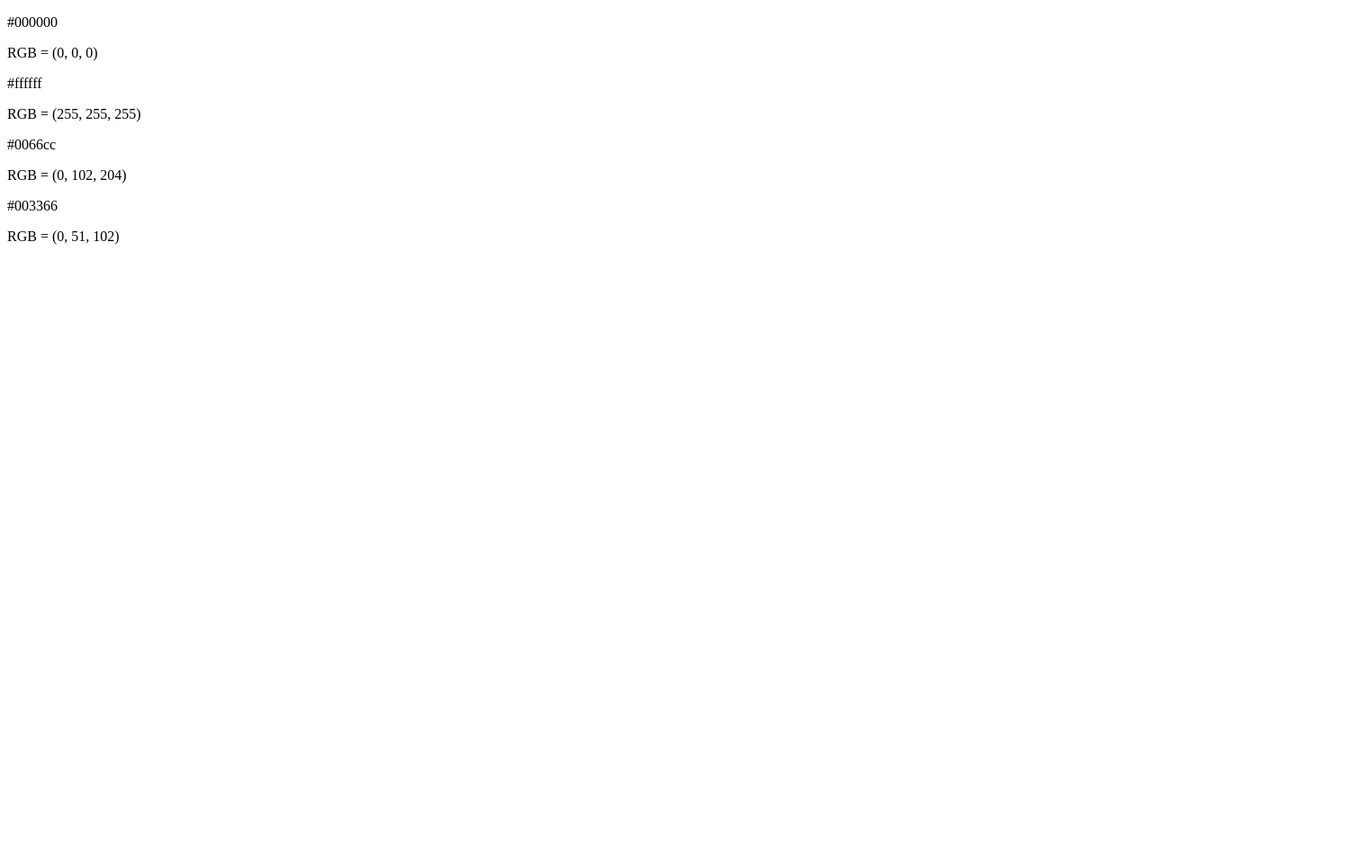
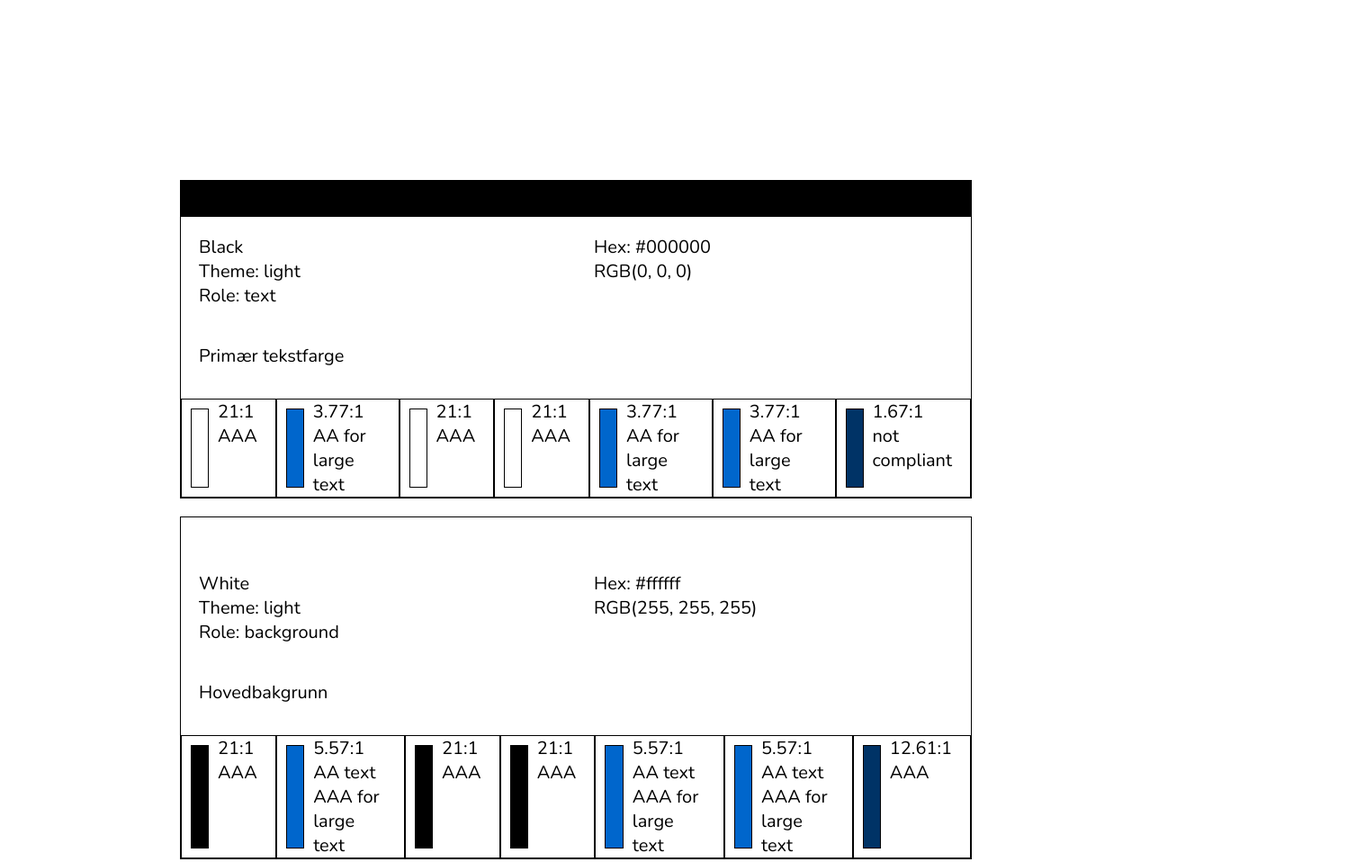
Before and after one commit to LektorDahle/PM-semester-project-plan, a plain HTML site: page _tools/colour-controll/index.html in a window 1280 px wide. Shown: the top 958 px of the page at 90% size, 1497 px wide, since content can reach past the window. Before the commit the page ends 800 px from the top, so only its background shows below. Drawn offline with nearby package versions, Linux system fonts and the light colour scheme.

Commit message:
v1 of colour controll finished, added the pm report

```diff
--- a/_tools/colour-controll/index.html
+++ b/_tools/colour-controll/index.html
@@ -15,6 +15,10 @@
     <meta charset="UTF-8">
     <meta name="viewport" content="width=device-width, initial-scale=1.0">
     <title>Project Colour</title>
+    <link rel="preconnect" href="https://fonts.googleapis.com">
+    <link rel="preconnect" href="https://fonts.gstatic.com" crossorigin>
+    <link href="https://fonts.googleapis.com/css2?family=Nunito:ital,wght@0,200..1000;1,200..1000&display=swap"
+        rel="stylesheet">
 </head>
 
 <body>
@@ -40,18 +44,66 @@
                 "theme": "light"
             },
             {
-                "id": "examle1",
+                "id": "example1",
                 "name": "Brand Blue",
                 "hex": "#0066cc",
-                "role": "accent",
+                "role": "CTA",
                 "description": "Primær aksentfarge",
                 "theme": "light"
             },
             {
-                "id": "examle2",
+                "id": "foreground",
+                "name": "Black",
+                "hex": "#000000",
+                "role": "text",
+                "description": "Primær tekstfarge",
+                "theme": "light"
+            },
+            {
+                "id": "background",
+                "name": "White",
+                "hex": "#ffffff",
+                "role": "background",
+                "description": "Hovedbakgrunn",
+                "theme": "light"
+            },
+            {
+                "id": "foreground",
+                "name": "Black",
+                "hex": "#000000",
+                "role": "text",
+                "description": "Primær tekstfarge",
+                "theme": "light"
+            },
+            {
+                "id": "background",
+                "name": "White",
+                "hex": "#ffffff",
+                "role": "background",
+                "description": "Hovedbakgrunn",
+                "theme": "light"
+            },
+            {
+                "id": "example1",
+                "name": "Brand Blue",
+                "hex": "#0066cc",
+                "role": "CTA",
+                "description": "Primær aksentfarge",
+                "theme": "light"
+            },
+            {
+                "id": "example1",
+                "name": "Brand Blue",
+                "hex": "#0066cc",
+                "role": "CTA",
+                "description": "Primær aksentfarge",
+                "theme": "light"
+            },
+            {
+                "id": "example2",
                 "name": "Dark Blue",
                 "hex": "#003366",
-                "role": "accent",
+                "role": "CTA",
                 "description": "Primær aksentfarge",
                 "theme": "light"
             }
@@ -86,7 +138,7 @@
         if (value <= 0.03928) {
             return value / 12.92
         }
-        return ((value + 0.055) / 1.055) ** 2.4
+        return ((value + 0.055) / 1.055) ** 2.4;
     }
 
     function contrastRatio(r1 = 0, g1 = 0, b1 = 0, r2 = 255, g2 = 255, b2 = 255) {
@@ -114,19 +166,18 @@
         else {
             contrastNum = (L1 + 0.05) / (L2 + 0.05);
         }
+        contrastNum = Math.round(contrastNum * 100) / 100;
         if (contrastNum < 3) {
-            return `Kontrast ${contrastNum}:1 og dekker ikke WCAG-standard`;
+            return `${contrastNum}:1<br>not compliant`;
         }
         else if (contrastNum < 4.5) {
-            return `Kontrast ${contrastNum}:1 som er AA for stor tekst`;
+            return `${contrastNum}:1<br>AA for large text`;
         }
         else if (contrastNum < 7) {
-            return `Kontrast ${contrastNum}:1 som er AA for tekst og AAA for stor tekst`;
+            return `${contrastNum}:1<br>AA text<br>AAA for large text`;
         }
-        else return `Kontrast ${contrastNum}:1 som er AAA`;
+        else return `${contrastNum}:1<br>AAA`;
     }
-
-    console.log(contrastRatio())
 
     const raw = document.getElementById("coloursList").textContent;
     const data = JSON.parse(raw);
@@ -135,25 +186,138 @@
 
     for (let i of data.colours) {
         const colourCard = document.createElement("div");
-        const parentColour = document.createElement("div");
-        parentColour.style.background = i["hex"];
-        parentColour.style.width = "100px";
-        parentColour.style.height = "100px";
+        colourCard.classList.add("colour-card");
+
+        const info = document.createElement("div");
+        info.classList.add("info");
+
+        const space = document.createElement("div");
+        space.classList.add("colour-space");
+
+        const description = document.createElement("div");
+        description.classList.add("description");
+        const descText = document.createElement("p");
+        descText.innerText = i["description"];
+        description.appendChild(descText);
+
+        const colour = document.createElement("div");
+        colour.classList.add("colour");
+        colour.style.background = i["hex"];
+
+        const test = document.createElement("div");
+        test.classList.add("test");
+
+        const name = document.createElement("p");
+        name.innerText = i["name"];
+        const theme = document.createElement("p");
+        theme.innerText = "Theme: " + i["theme"];
+        const role = document.createElement("p");
+        role.innerText = "Role: " + i["role"];
+        info.append(name, theme, role);
+
 
 
         const hex = document.createElement("p");
-        hex.innerText = i["hex"];
+        hex.innerText = "Hex: " + i["hex"];
         const { r, g, b } = hexToRGB(i["hex"]);
         const rgbColour = document.createElement("p");
-        rgbColour.innerText = `RGB = (${r}, ${g}, ${b})`;
+        rgbColour.innerText = `RGB(${r}, ${g}, ${b})`;
+        space.append(hex, rgbColour);
 
-        colourCard.append(hex, rgbColour)
-        //parentColour.appendChild(hex);
+        colourCard.append(info, space, description, colour, test);
         body.appendChild(colourCard);
-        //for (let i of data.colours){
+        for (let j of data.colours) {
+            if (i["hex"] != j["hex"]) {
+                const testCard = document.createElement("div");
+                testCard.classList.add("test-card");
 
-        //}
+                const testCol = document.createElement("div");
+                testCol.classList.add("testCol");
+                testCol.style.background = j["hex"];
+
+
+                const { r: r1, g: g1, b: b1 } = hexToRGB(i["hex"]);
+                const { r: r2, g: g2, b: b2 } = hexToRGB(j["hex"]);
+                const t = contrastRatio(r1, g1, b1, r2, g2, b2);
+                const newText = document.createElement("p");
+                newText.innerHTML = t;
+
+                testCard.append(testCol, newText);
+                test.appendChild(testCard);
+            }
+        }
     }
 </script>
+<style>
+    * {
+        margin: 0;
+        padding: 0;
+        box-sizing: border-box;
+    }
+
+    body {
+        padding: 10em;
+        display: flex;
+        flex-wrap: wrap;
+        gap: 1em;
+        font-family: "Nunito", sans-serif;
+        font-optical-sizing: auto;
+        font-weight: 400;
+        font-style: normal;
+        font-size: 20px;
+    }
+
+    .colour-card {
+        width: auto;
+        min-width: 30em;
+        border: 1px solid black;
+        display: grid;
+        grid-template-columns: 1fr 1fr;
+        grid-template-rows: 1fr 3fr 2fr auto;
+        grid-template-areas:
+            "colour colour"
+            "info space"
+            "description description"
+            "test test";
+    }
+
+    .info {
+        grid-area: info;
+        padding: 1em;
+    }
+
+    .test {
+        grid-area: test;
+        display: flex;
+    }
+
+    .colour-space {
+        grid-area: space;
+        padding: 1em;
+    }
+
+    .description {
+        grid-area: description;
+        padding: 1em;
+    }
+
+    .colour {
+        grid-area: colour;
+    }
+
+    .testCol {
+        margin: .5em;
+        min-width: 20px;
+        min-height: 20px;
+        border: 1px solid black;
+    }
+
+    .test-card {
+        border: 1px solid black;
+        display: grid;
+        grid-template-columns: 1fr 2fr;
+        padding-right: 1em;
+    }
+</style>
 
 </html>
```
Also changed, not shown: _docs/progress overview.svg, 4 other files.
